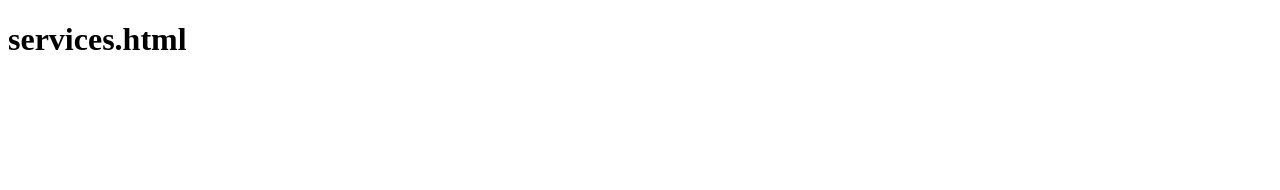
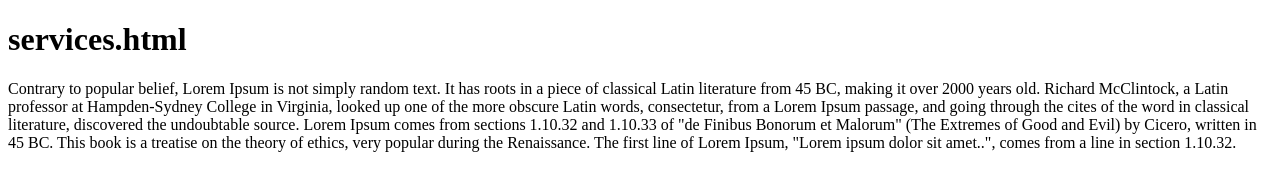
Before and after one commit to ambikesh-cedcommerce/demo, a plain HTML site: page services.html in a window 1280 px wide. Drawn offline with Linux system fonts and the light colour scheme.

Commit message:
added paragraph

```diff
--- a/services.html
+++ b/services.html
@@ -9,6 +9,10 @@
 
 <body>
     <h1>services.html</h1>
+    Contrary to popular belief, Lorem Ipsum is not simply random text. It has roots in a piece of classical Latin literature from 45 BC, making it over 2000 years old. Richard McClintock, a Latin professor at Hampden-Sydney College in Virginia, looked up
+    one of the more obscure Latin words, consectetur, from a Lorem Ipsum passage, and going through the cites of the word in classical literature, discovered the undoubtable source. Lorem Ipsum comes from sections 1.10.32 and 1.10.33 of "de Finibus Bonorum
+    et Malorum" (The Extremes of Good and Evil) by Cicero, written in 45 BC. This book is a treatise on the theory of ethics, very popular during the Renaissance. The first line of Lorem Ipsum, "Lorem ipsum dolor sit amet..", comes from a line in section
+    1.10.32.
 
 </body>
 
```
